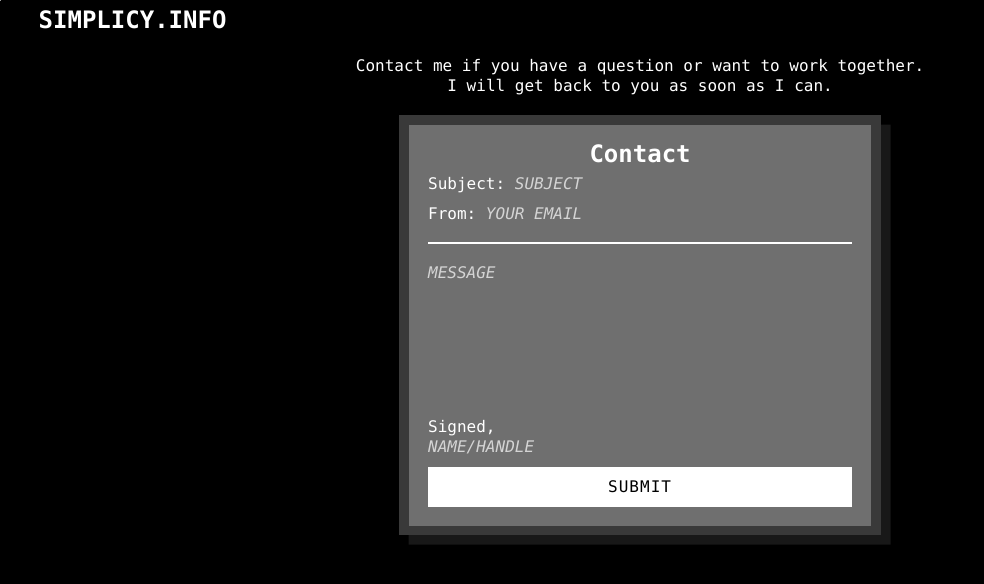
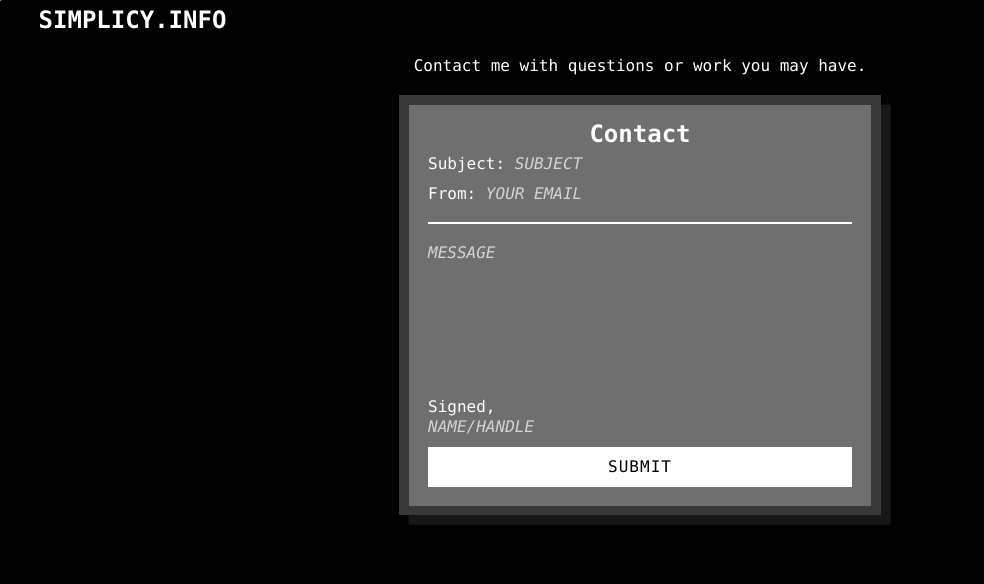
Before and after one commit to simplicy/simplicy.info, a React (Vite) app: page /contact-me in a window 1280 px wide. Shown: the top 584 px of the page, without its empty margins (0-984 px from the left). Built offline with nearby package versions, Linux system fonts and the light colour scheme; no server answers; grey boxes are pictures that could not be loaded; a web font is replaced by a local one.

Commit message:
updated contact

```diff
--- a/src/pages/Contact.tsx
+++ b/src/pages/Contact.tsx
@@ -49,29 +49,7 @@ export default function Contact() {
             ease: "easeInOut",
           }}>
 
-          <p>Contact me if you have a question or want to work together.</p>
-        </motion.div>
-        <motion.div
-          style={{
-            display: "flex",
-            flexWrap: 'nowrap',
-            flexDirection: 'column',
-            overflow: "hidden",
-            textWrap: 'wrap',
-            textAlign: "center",
-            translateX: "-8ch",
-            opacity: 0,
-          }}
-          animate={{
-            translateX: "0px",
-            opacity: 1,
-          }}
-          transition={{
-            delay: 0.25,
-            duration: .55,
-            ease: "easeInOut",
-          }}>
-          <p>I will get back to you as soon as I can.</p>
+          <p>Contact me with questions or work you may have.</p>
         </motion.div>
         <ContactForm />
       </div >
```
